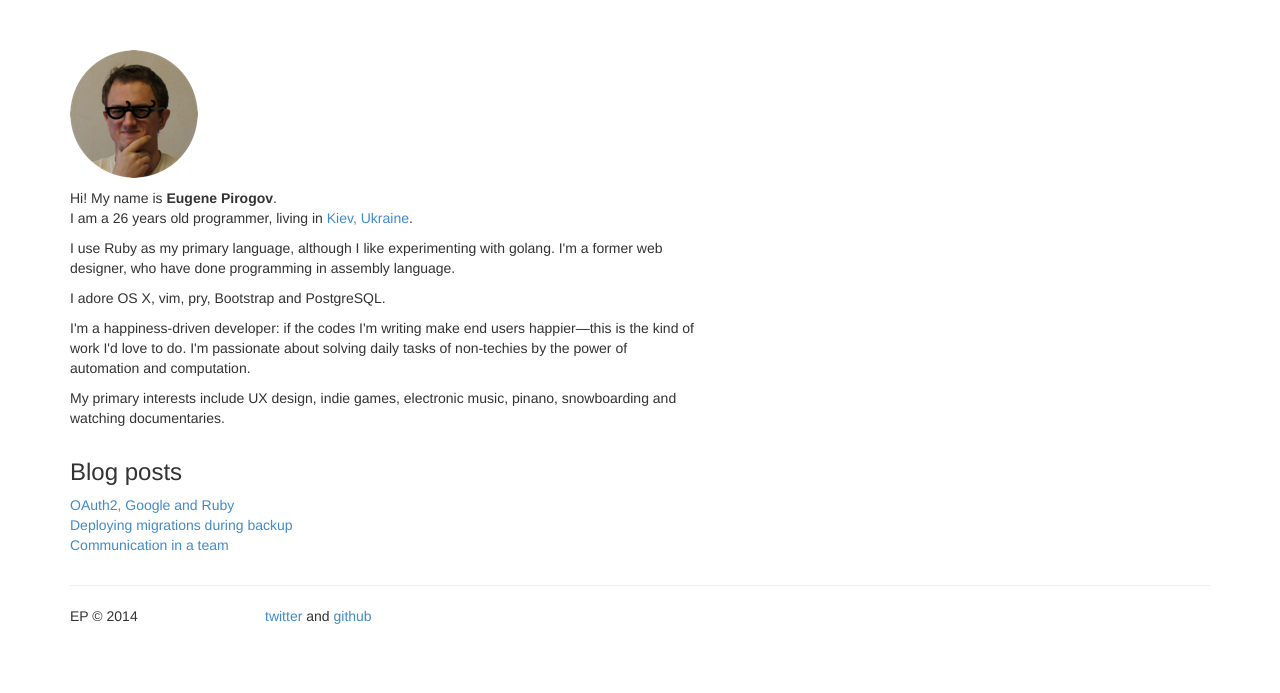
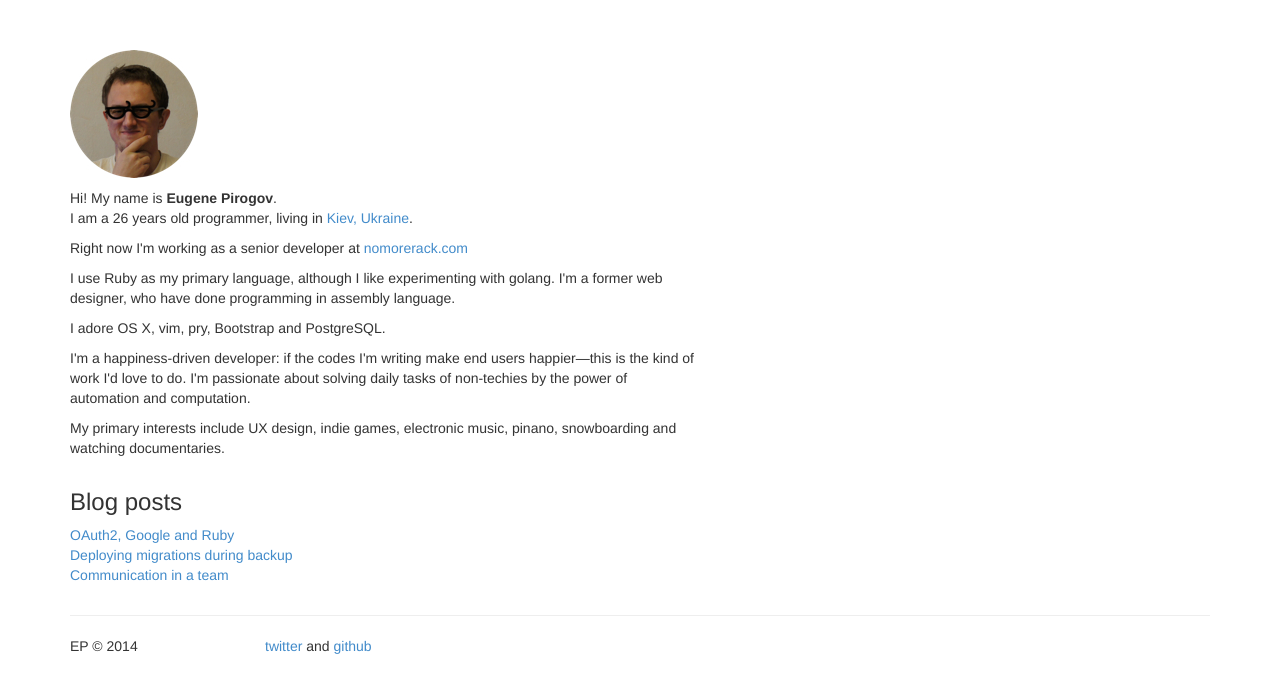
Before and after one commit to gmile/gmile.github.io, a Jekyll site: the page built from index.html, in a window 1280 px wide. Shown: the top 693 px of the page. Built offline with Jekyll 4.4.1, drawn with Linux system fonts in a browser that asks for light colours; Markdown is read by kramdown in place of the engine named in the settings.

Commit message:
Add info about nomorerack.com

```diff
--- a/index.html
+++ b/index.html
@@ -7,6 +7,7 @@ title: EP
   <div class="col-md-9">
     <p><img src="/img/selfie_128.jpg" alt="Selfie"></p>
     <p>Hi! My name is <strong>Eugene Pirogov</strong>.<br/>I am a 26 years old programmer, living in <a href="https://vimeo.com/38388574">Kiev, Ukraine</a>.</p>
+    <p>Right now I'm working as a senior developer at <a href="http://nomorerack.com">nomorerack.com</a></p>
     <p>I use Ruby as my primary language, although I like experimenting with golang. I'm a former web designer, who have done programming in assembly language.</p>
     <p>I adore OS X, vim, pry, Bootstrap and PostgreSQL.</p>
     <p>I'm a happiness-driven developer: if the codes I'm writing make end users happier&mdash;this is the kind of work I'd love to do. I'm passionate about solving daily tasks of non-techies by the power of automation and computation.</p>
```
